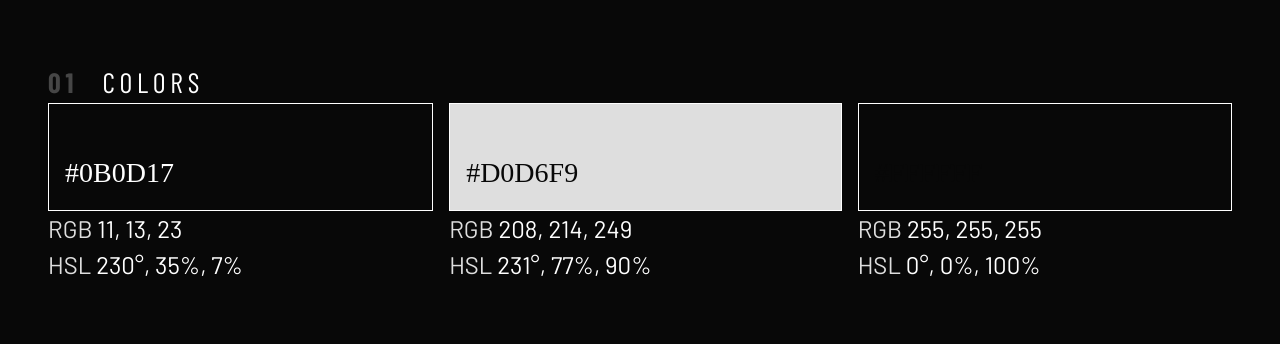
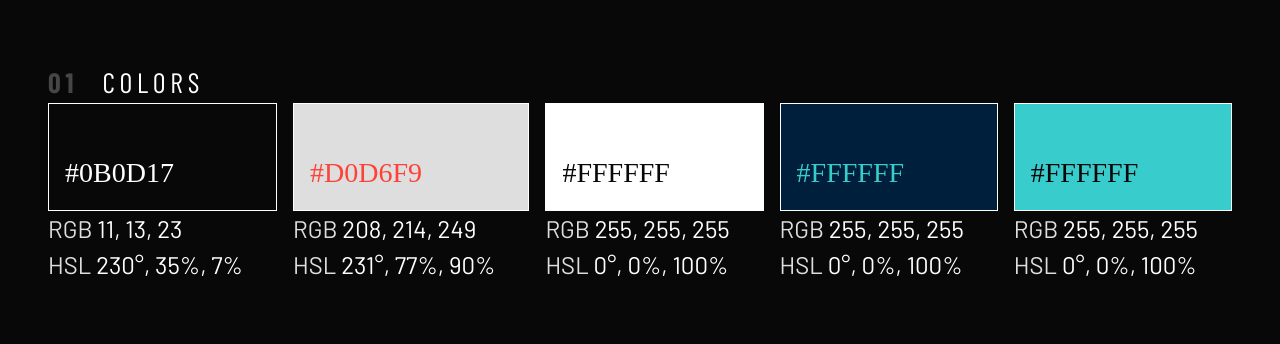
Before and after one commit to CyberneticUpgrade/new_planetary, a plain HTML site: page design-info.html in a window 1280 px wide. Shown: the part 75-419 px from the top of the page. Drawn offline with nearby package versions, Linux system fonts and the light colour scheme; a web font is replaced by a local one.

Commit message:
Design template tweaks

```diff
--- a/design-info.html
+++ b/design-info.html
@@ -31,12 +31,22 @@
                         <p><span class="text-accent">HSL</span> 230°, 35%, 7%</p>
                     </div>
                     <div style="flex-grow: 1;">
-                        <div class="bg-accent text-dark ff-serif fs-500" style="padding: 3rem 1rem 1rem; border: 1px solid white">#D0D6F9</div>
+                        <div class="bg-accent text-red ff-serif fs-500" style="padding: 3rem 1rem 1rem; border: 1px solid white">#D0D6F9</div>
                         <p><span class="text-accent">RGB</span> 208, 214, 249</p>
                         <p><span class="text-accent">HSL</span> 231°, 77%, 90%</p>
                     </div>
                     <div style="flex-grow: 1;">
-                        <div class="bg-white text-dark ff-serif fs-500" style="padding: 3rem 1rem 1rem; border: 1px solid white;">#FFFFFF</div>
+                        <div class="bg-light text-dark ff-serif fs-500" style="padding: 3rem 1rem 1rem; border: 1px solid white;">#FFFFFF</div>
+                        <p><span class="text-accent">RGB</span> 255, 255, 255</p>
+                        <p><span class="text-accent">HSL</span> 0°, 0%, 100%</p>
+                    </div>
+                    <div style="flex-grow: 1;">
+                        <div class="bg-dkblue text-teal ff-serif fs-500" style="padding: 3rem 1rem 1rem; border: 1px solid white;">#FFFFFF</div>
+                        <p><span class="text-accent">RGB</span> 255, 255, 255</p>
+                        <p><span class="text-accent">HSL</span> 0°, 0%, 100%</p>
+                    </div>
+                    <div style="flex-grow: 1;">
+                        <div class="bg-teal text-dark ff-serif fs-500" style="padding: 3rem 1rem 1rem; border: 1px solid white;">#FFFFFF</div>
                         <p><span class="text-accent">RGB</span> 255, 255, 255</p>
                         <p><span class="text-accent">HSL</span> 0°, 0%, 100%</p>
                     </div>
--- a/index.css
+++ b/index.css
@@ -155,9 +155,9 @@ select {
 
 .text-dark {color:  hsl( var(--clr-deepspaceblack) );}
 .text-accent {color:  hsl( var(--clr-moongray) );}
-.text-light {color:  var(--clr-stellarwhite) ;}
-.text-red {color:  var(--clr-marsred) ;}
-.text-teal {color:  var(--clr-teal) ;}
+.text-light {color:  hsl( var(--clr-stellarwhite) );}
+.text-red {color:  hsl( var(--clr-marsred) );}
+.text-teal {color:  hsl( var(--clr-teal) );}
 
 /* typography */
 
```
